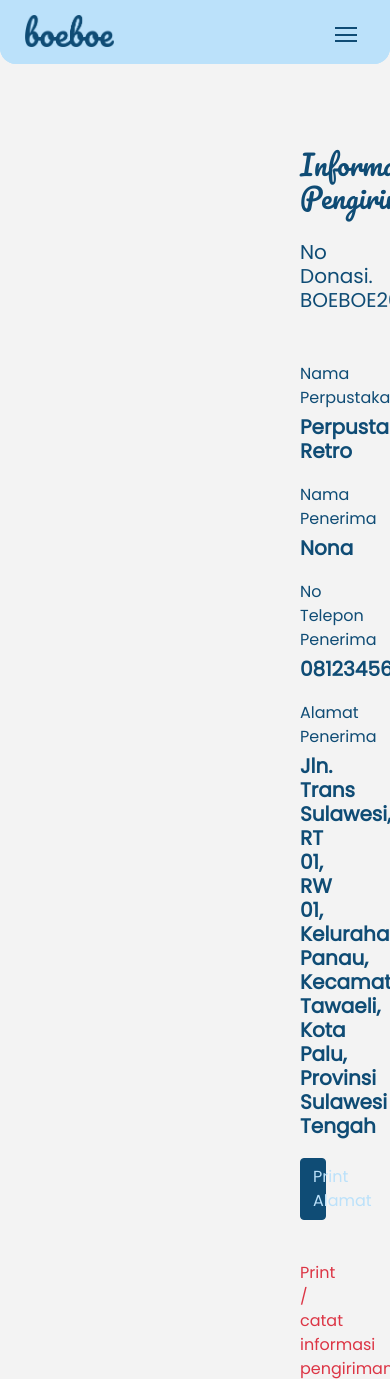
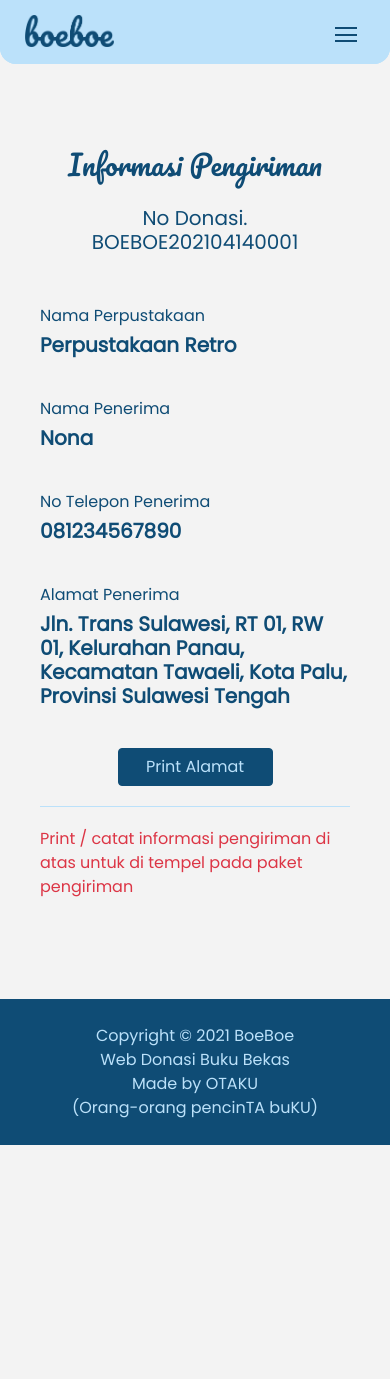
Before and after one commit to BOEBOE-Web/BOEBOE-Web_DonasiBuku, a PHP site: page /assets/infoPengiriman.php in a window 390 px wide. Shown: the top 1379 px of the page. After the commit the page ends 1145 px from the top, so only its background shows below. Run offline with PHP 8.4, Linux system fonts and the light colour scheme.

Commit message:
Update infoPengiriman-responsive.css

```diff
--- a/web-pt1/css/infoPengiriman-responsive.css
+++ b/web-pt1/css/infoPengiriman-responsive.css
@@ -13,6 +13,13 @@
 
     .burgermenu {
       display: none;
+    }
+
+    .main{
+      padding: 100px 40px;
+    }
+    .main-content h5 {
+      padding-bottom: 40px;
     }
   }
 
@@ -112,4 +119,7 @@
       opacity: 1;
       transition-delay: 0.5s;
     }
+    .main-content button {
+      width: 50%;
+    }
   }
```
